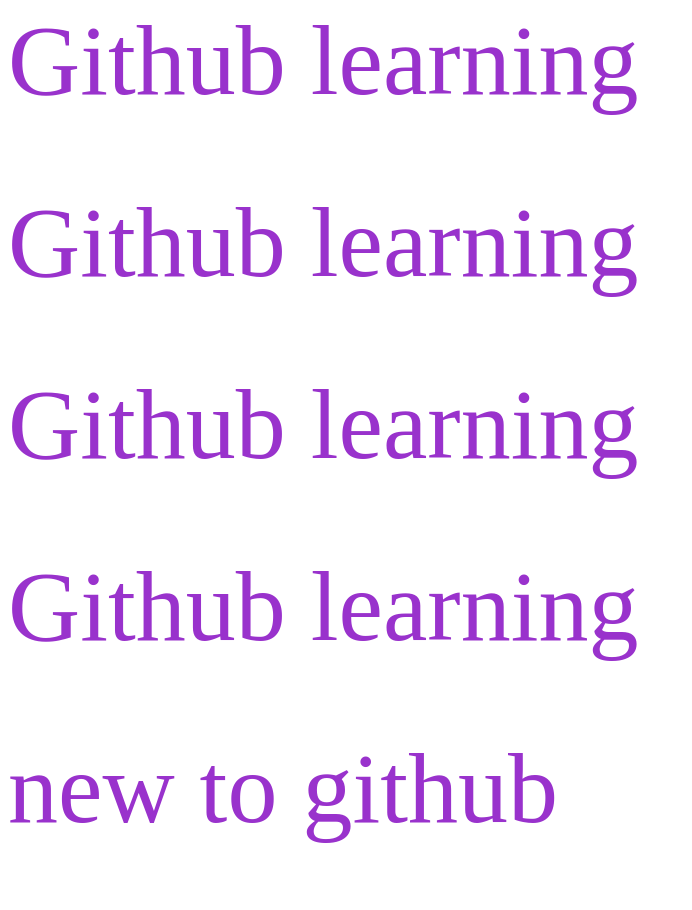
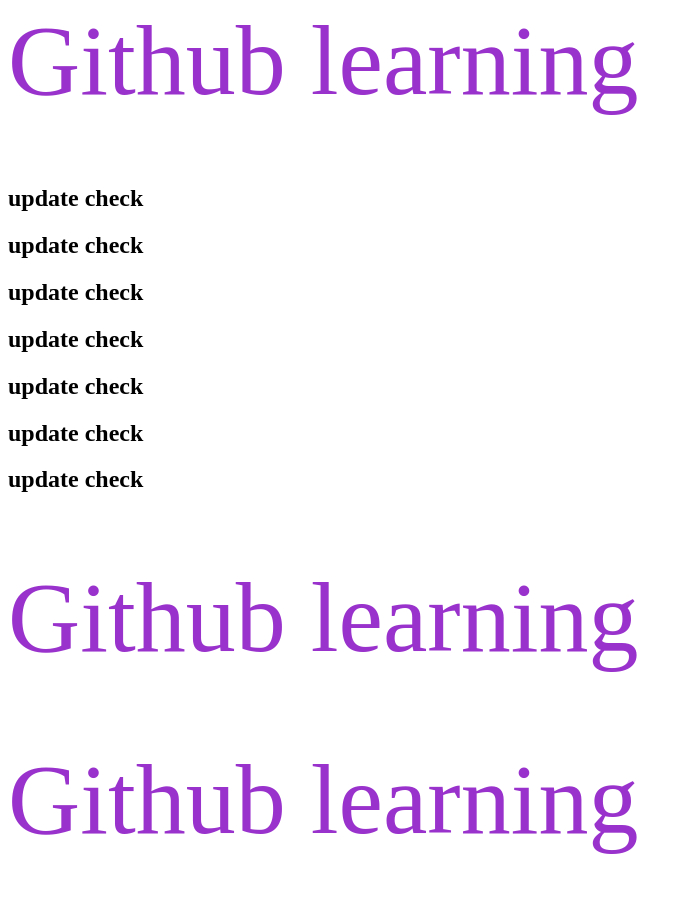
Before and after one commit to Mehedi-Hasan-Raihan/module_3_Github, a plain HTML site: page index.html in a window 1280 px wide. Shown: the part 1000-1910 px from the top of the page, without its empty margins (0-692 px from the left). Drawn offline with Linux system fonts and the light colour scheme.

Commit message:
update check in real time

```diff
--- a/index.html
+++ b/index.html
@@ -13,9 +13,18 @@
     <h1>Github learning</h1>
     <h1>Github learning</h1>
     <h1>Github learning</h1>
+    <h2>update check</h2>
+    <h2>update check</h2>
+    <h2>update check</h2>
+    <h2>update check</h2>
+    <h2>update check</h2>
+    <h2>update check</h2>
+    <h2>update check</h2>
     <h1>Github learning</h1>
     <h1>Github learning</h1>
     <h1>Github learning</h1>
+
+
 
 
     <h1>new to github</h1>
```
